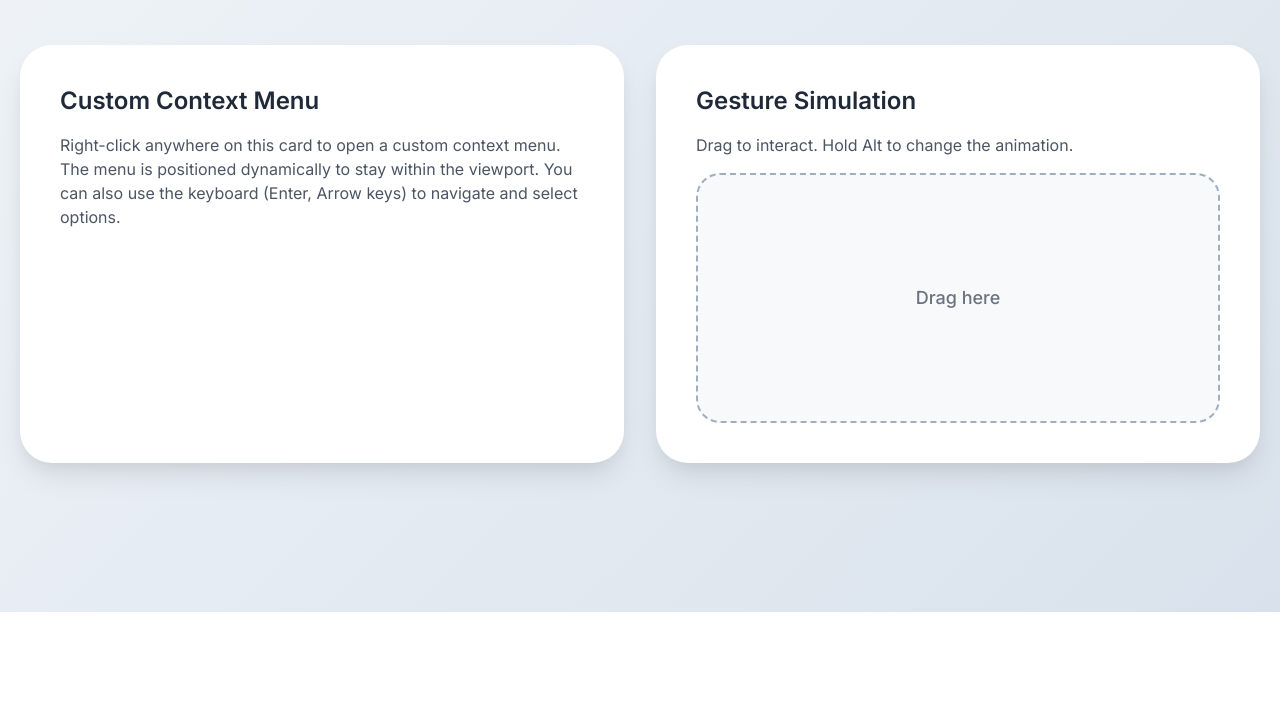
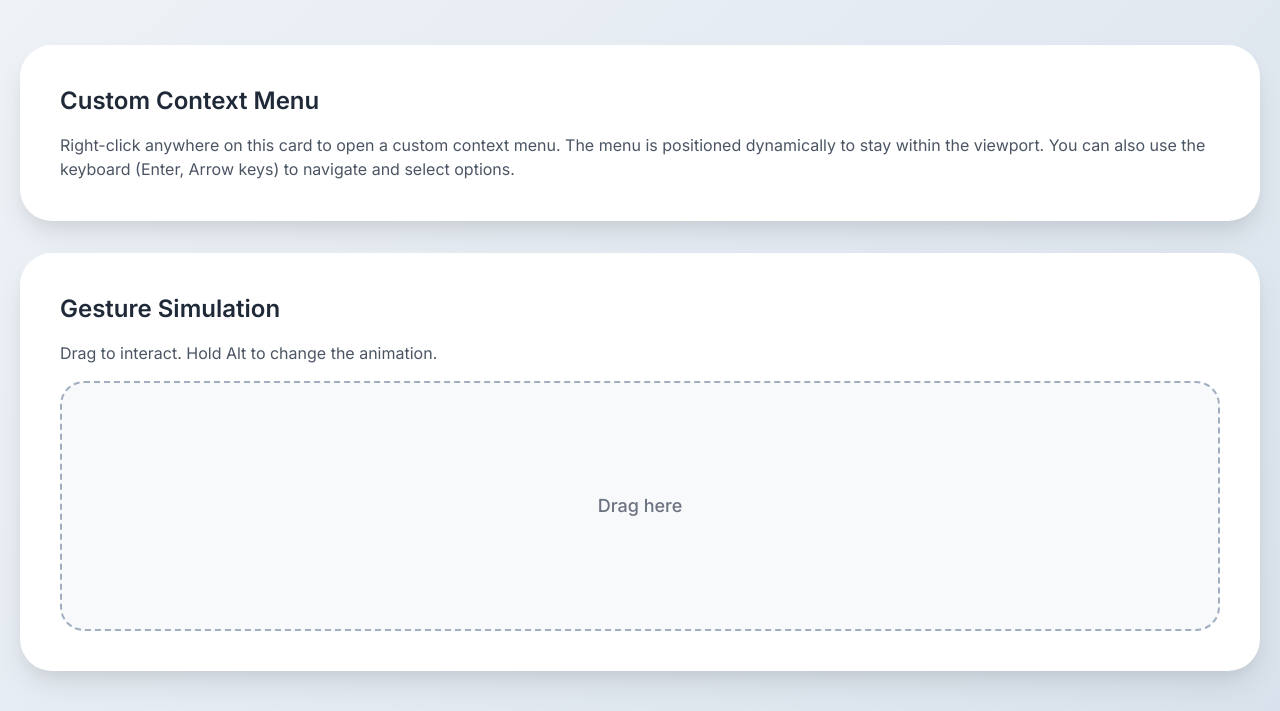
Before and after one commit to Ojas210305/UI-UX-IA1, a plain HTML site: page index.html in a window 1280 px wide. Shown: the part 188-899 px from the top of the page. Before the commit the page ends 800 px from the top, so only its background shows below. Drawn offline with nearby package versions, Linux system fonts and the light colour scheme.

Commit message:
Update style.css

```diff
--- a/style.css
+++ b/style.css
@@ -51,7 +51,7 @@ body {
         0 12px 20px -8px rgba(0, 0, 0, 0.08);
 }
 
-/* Custom context menu */
+/* Custom context menu (Modified) */
 .context-menu {
     position: fixed;
     z-index: 50;
@@ -62,7 +62,7 @@ body {
     display: none;
     flex-direction: column;
     gap: 0.25rem;
-    min-width: 150px;
+    min-width: 100px; /* Reduced to make the box smaller */
     list-style: none;
 }
 
@@ -187,11 +187,11 @@ body {
 /* Media queries for responsiveness */
 @media (min-width: 768px) {
     .container {
-        flex-direction: row;
+        flex-direction: column;
         gap: 2rem;
     }
 
     .card {
-        flex: 1;
+        width: 100%;
     }
 }
```
